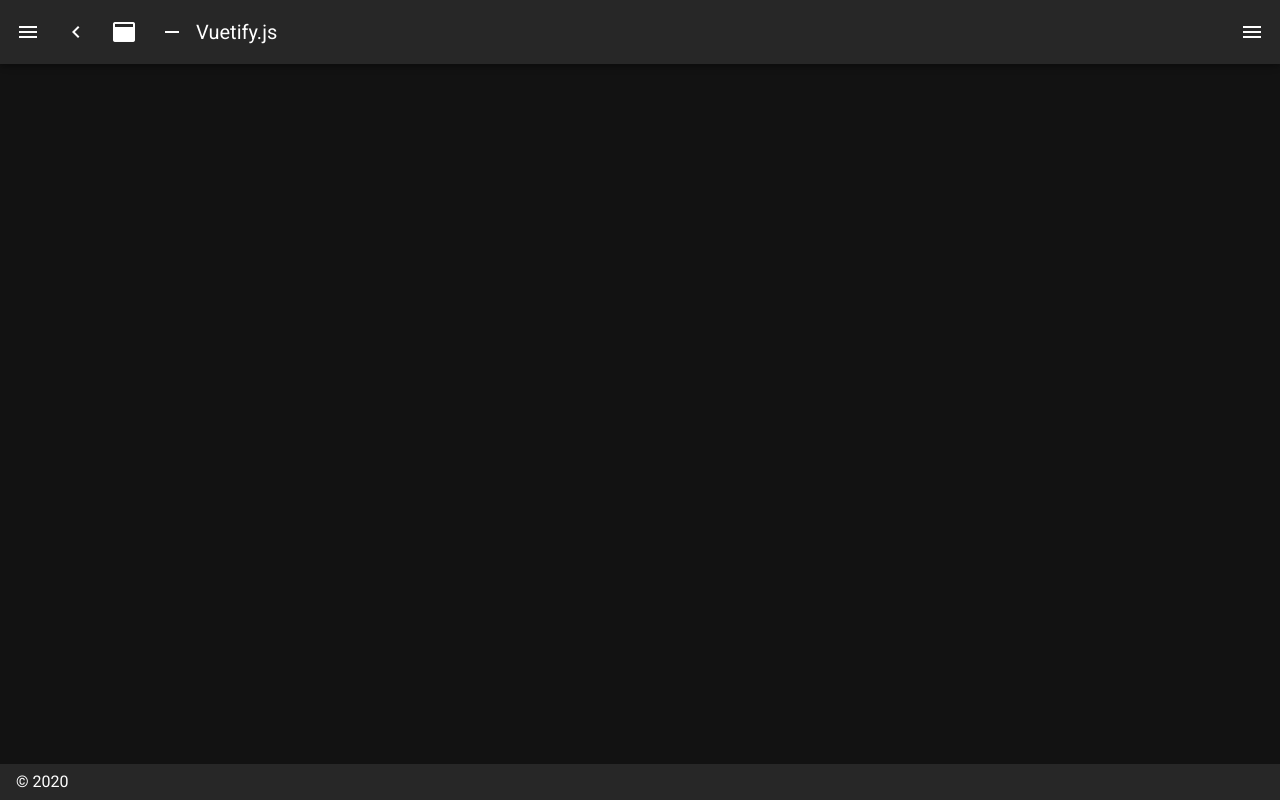
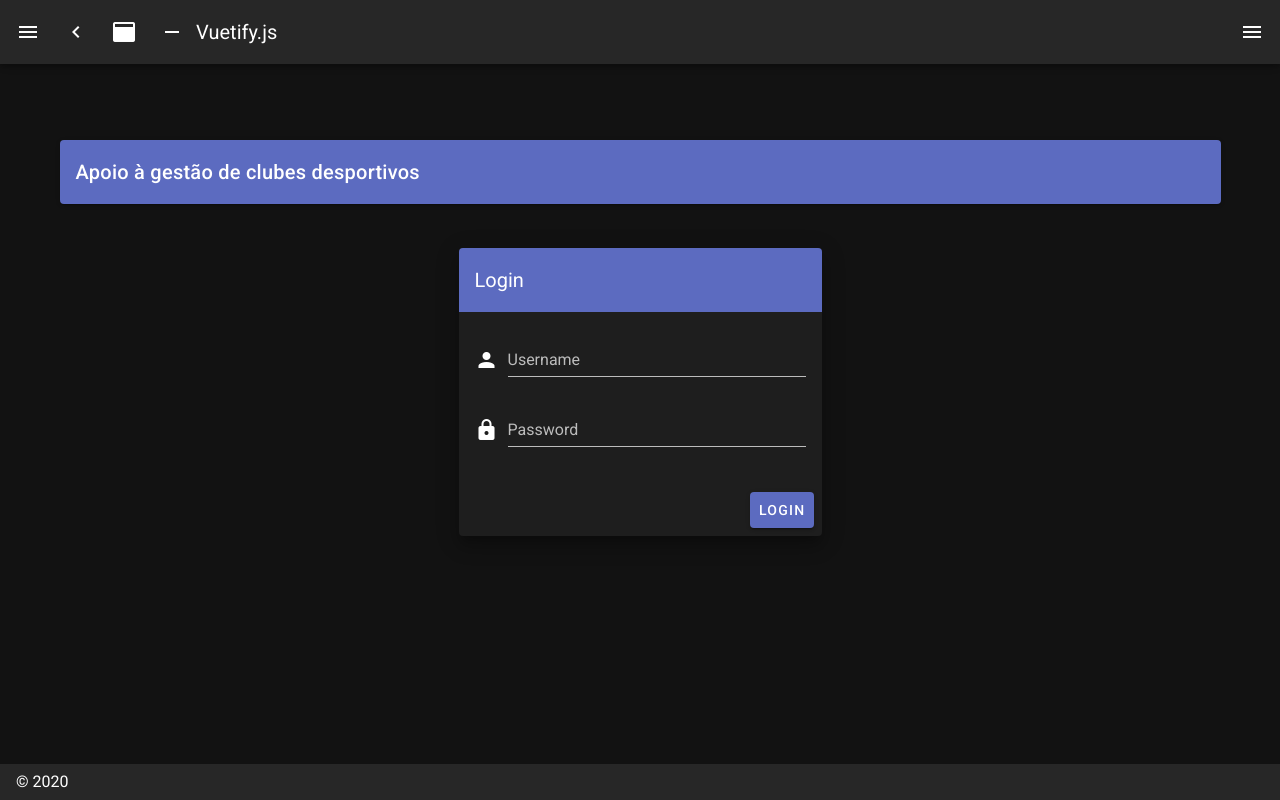
Before and after one commit to pedrorpmoleiro/dae_proj, a Nuxt app in the folder client/: page /login in a window 1280 px wide. Before the commit this address had no page. Built offline with nearby package versions, Linux system fonts and the light colour scheme.

Commit message:
initial comit : login (sem funcionalidad)

```diff
--- a/client/pages/index.vue
+++ b/client/pages/index.vue
@@ -15,7 +15,7 @@
       </div>
       <v-card>
         <v-card-title class="headline">
-          Welcome to the Vuetify + Nuxt.js template
+          Welcome
         </v-card-title>
         <v-card-text>
           <p>Vuetify is a progressive Material Design component framework for Vue.js. It was designed to empower developers to create amazing applications.</p>
--- /dev/null
+++ b/client/pages/login.vue
@@ -0,0 +1,75 @@
+<template>
+    <v-content>
+        <v-card color="indigo lighten-1" dark>
+            <v-card-title color="white">
+                Apoio à gestão de clubes desportivos
+            </v-card-title>
+        </v-card>
+        <v-container class="fill-height" fluid>
+            <v-row align="center" justify="center">
+                <v-col cols="12" sm="8" md="4">
+                    <v-card class="elevation-12">
+                        <v-toolbar color="indigo lighten-1" dark flat>
+                            <v-toolbar-title>Login </v-toolbar-title>
+                        </v-toolbar>
+                        <v-card-text>
+                            <v-form>
+                                <v-text-field label="Username" v-model="username" name="UsernameLogin" prepend-icon="mdi-account" type="text"/>
+                                <v-text-field id="password" v-model="password" label="Password" name="passwordLogin" prepend-icon="mdi-lock"
+                                              type="password"/>
+                            </v-form>
+                        </v-card-text>
+                        <v-card-actions>
+                            <v-spacer/>
+                            <v-btn color="indigo lighten-1"  class="white--text"@click="logIn">Login</v-btn>
+                        </v-card-actions>
+                    </v-card>
+                </v-col>
+            </v-row>
+        </v-container>
+    </v-content>
+</template>
+<script>
+    const crypto = require('crypto');
+    export default {
+        data: function () {
+            return {
+                username: undefined,
+                password: undefined
+            }
+        },
+        methods: {
+            logIn() {
+                const hash = crypto.createHash('sha256');
+                hash.update(this.password);
+                var passwordHash = hash.digest('base64');
+                console.log(passwordHash);
+                /* axios.post('api/login',{emil:username,password:pass})
+                     .then(response=>{console.log('LOGIN')})
+                     .catch(error=>{alert("No estas registrado habla bien")})*/
+                /*var data = JSON.stringify({
+                    username: this.username,
+                    password: this.password
+                })
+                //console.log(data)
+                axios({method: 'post', url: 'api/users/login', data: data, headers: {'Content-Type': 'application/json'}})
+                    .then(response => {
+                        console.log('LOGIN')
+                        //  this.$root.token=response.data.access_token;
+                        localStorage.token = response.data.access_token
+                        this.$router.push('/welcome')
+                        //window.axios.defaults.headers.common['Authorization']=`Bearer ${localStorage.token}`
+
+                    })
+                    .catch(error => {
+                        console.log(error)
+                        console.log(axios.defaults.headers)
+                    })
+*/
+            }
+        }
+    }
+</script>
+<style scoped>
+
+</style>
--- a/client/pages/utilizadores/create.vue
+++ b/client/pages/utilizadores/create.vue
@@ -64,7 +64,7 @@
                      placeholder="Enter your password"/>
             <b-input v-model.trim="name" :state="isNameValid" required
                      placeholder="Enter your name"/>
-            <b-input ref="email" v-model.trim="email" type="email"
+            <b-input ref="username" v-model.trim="username" type="username"
                      :state="isEmailValid" required pattern=".+@my.ipleiria.pt" placeholder="Enter
 your e-mail"/>-->
          <!--   <b-select v-model="courseCode" :options="courses"
@@ -95,7 +95,7 @@ your e-mail"/>-->
                     v => !!v || 'Name is required',
                     v => (v && v.length <= 30 && v.length >= 3) || 'Name must be less than 30 characters and more than 3',
                 ],
-                email: null,
+                username: null,
                 emailRules: [
                     v => !!v || 'E-mail is required',
                     v => /.+@.+\..+/.test(v) || 'E-mail must be valid',
@@ -155,12 +155,12 @@ your e-mail"/>-->
             return true
         },
         isEmailValid() {
-            if (!this.email) {
+            if (!this.username) {
                 return null;
             }
 
             var re = /^(([^<>()\[\]\\.,;:\s@"]+(\.[^<>()\[\]\\.,;:\s@"]+)*)|(".+"))@((\[[0-9]{1,3}\.[0-9]{1,3}\.[0-9]{1,3}\.[0-9]{1,3}\])|(([a-zA-Z\-0-9]+\.)+[a-zA-Z]{2,}))$/;
-            return re.test(this.email);
+            return re.test(this.username);
         },
         isTypeValid() {
             if (!this.tipo) {
@@ -199,7 +199,7 @@ your e-mail"/>-->
                                 username: this.username,
                                 password: this.password,
                                 name: this.name,
-                                email: this.email,
+                                username: this.username,
                             })
                                 .then(() => {
                                     this.$router.push('/utilizadores')
@@ -214,7 +214,7 @@ your e-mail"/>-->
                                 username: this.username,
                                 password: this.password,
                                 name: this.name,
-                                email: this.email,
+                                username: this.username,
                             })
                                 .then(() => {
                                     this.$router.push('/utilizadores')
@@ -228,7 +228,7 @@ your e-mail"/>-->
                                 username: this.username,
                                 password: this.password,
                                 name: this.name,
-                                email: this.email,
+                                username: this.username,
                             })
                                 .then(() => {
                                     this.$router.push('/utilizadores')
@@ -242,7 +242,7 @@ your e-mail"/>-->
                                 username: this.username,
                                 password: this.password,
                                 name: this.name,
-                                email: this.email,
+                                username: this.username,
                             })
                                 .then(() => {
                                     this.$router.push('/utilizadores')
--- a/client/pages/utilizadores/index.vue
+++ b/client/pages/utilizadores/index.vue
@@ -30,7 +30,7 @@
                     <v-text-field v-model="editedItem.name" label="Name"></v-text-field>
                   </v-col>
                   <v-col cols="12" sm="6" md="4">
-                    <v-text-field v-model="editedItem.email" label="Email"></v-text-field>
+                    <v-text-field v-model="editedItem.username" label="Email"></v-text-field>
                   </v-col>
                   <v-col cols="12" sm="6" md="4">
                     <v-text-field disabled v-model="editedItem.username" label="Username"></v-text-field>
@@ -77,7 +77,7 @@
       headers: [
         {text: 'ID', value: 'idSocio'},
         {text: 'Nome', value: 'name'},
-        {text: 'E-mail', value: 'email'},
+        {text: 'E-mail', value: 'username'},
         {text: 'Username', value: 'username'},
         {text: 'Tipo', value: 'tipo'},
         { text: 'Actions', value: 'action', sortable: false },
@@ -86,12 +86,12 @@
       editedIndex: -1,
       editedItem: {
         name: '',
-        email: '',
+        username: '',
         username: ''
       },
       defaultItem: {
         name: '',
-        email: '',
+        username: '',
         username: ''
       },
     }),
@@ -152,7 +152,7 @@
           Object.assign(this.users[this.editedIndex], this.editedItem)
           this.$axios.$put('/api/users/'+userName, {
             name: this.editedItem.name,
-            email: this.editedItem.email,
+            username: this.editedItem.username,
           })
                   .then(function(response){
                     console.log("User updated successfully");
```
Also changed, not shown: 1 other file (tests, documents, lock files or other folders).
